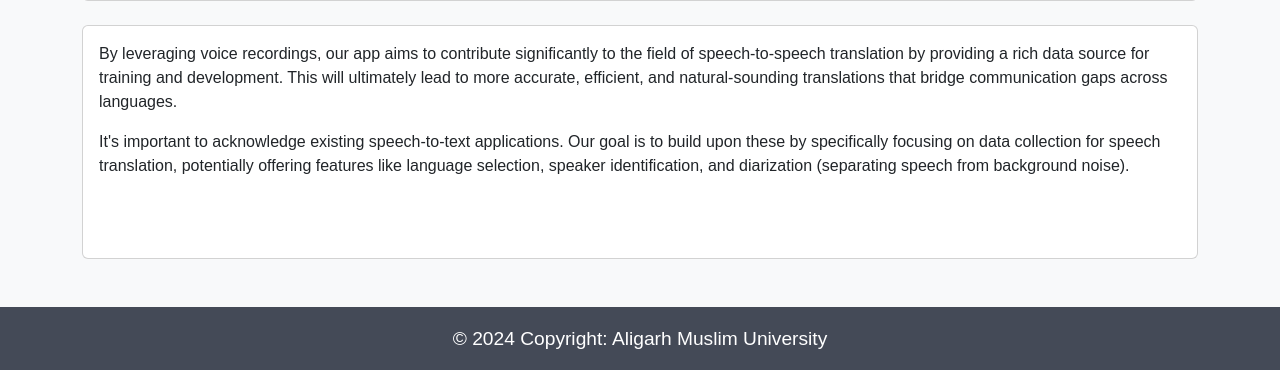
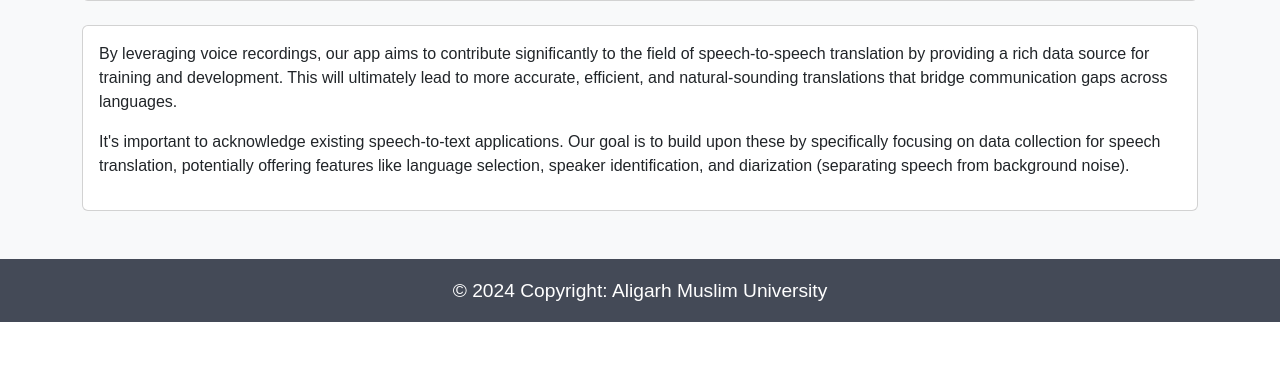
Before and after one commit to exc33ded/Dr-Recorder, a Flask app: page / in a window 1280 px wide. Shown: the part 792-1162 px from the top of the page. After the commit the page ends 1114 px from the top, so only its background shows below. Run offline with Flask 3, Linux system fonts and the light colour scheme; parts of the project's set-up code (start-up, migrations or seed data) failed here and were passed over; some libraries are stand-ins or nearby versions.

Commit message:
Final touch

```diff
--- a/templates/welcome.html
+++ b/templates/welcome.html
@@ -62,7 +62,7 @@
         </div>
       </div>
 
-      <div class="card mb-4 pb-5">
+      <div class="card mb-4">
         <div class="card-body">
           <p>
             By leveraging voice recordings, our app aims to contribute significantly
```
